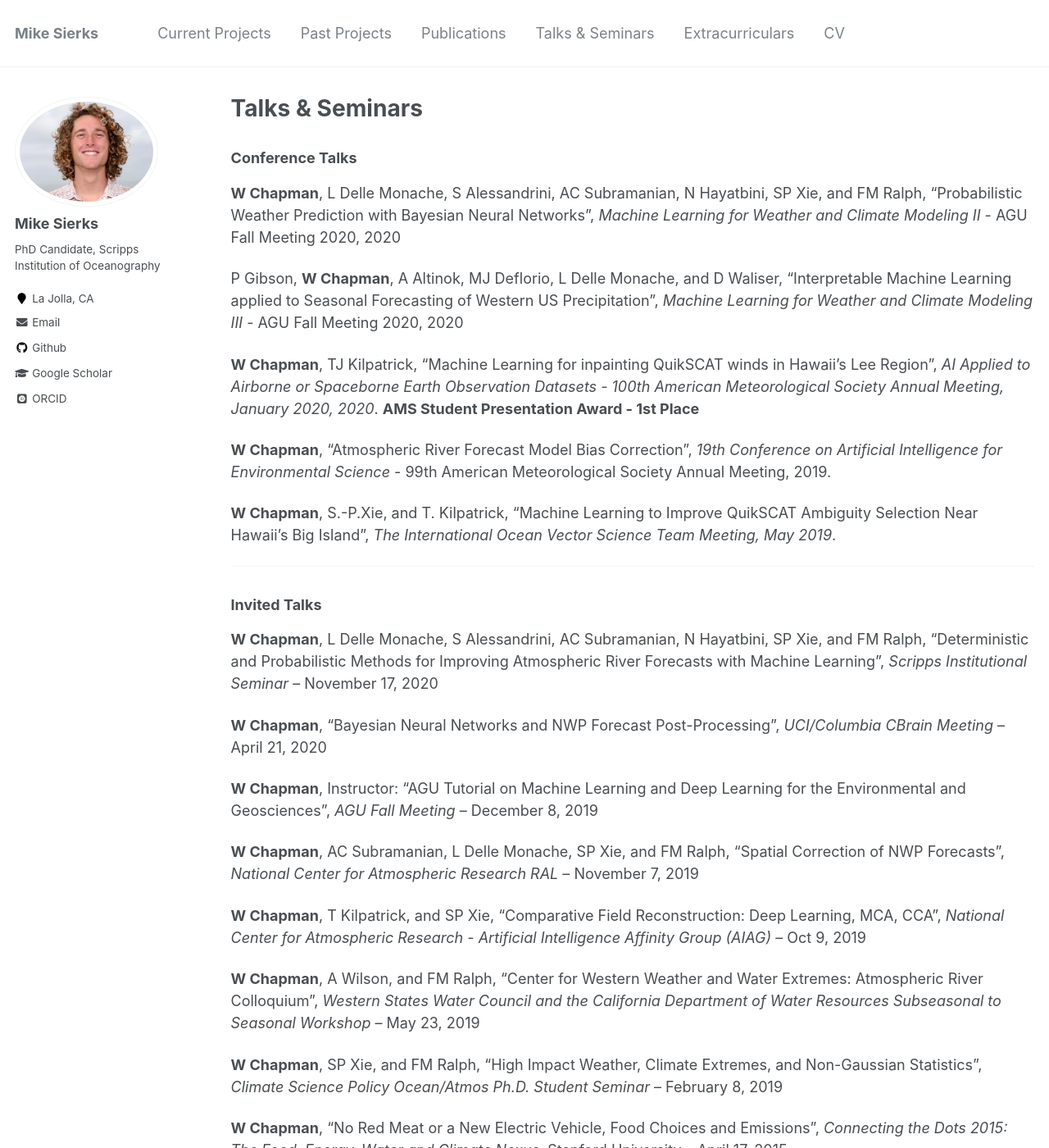
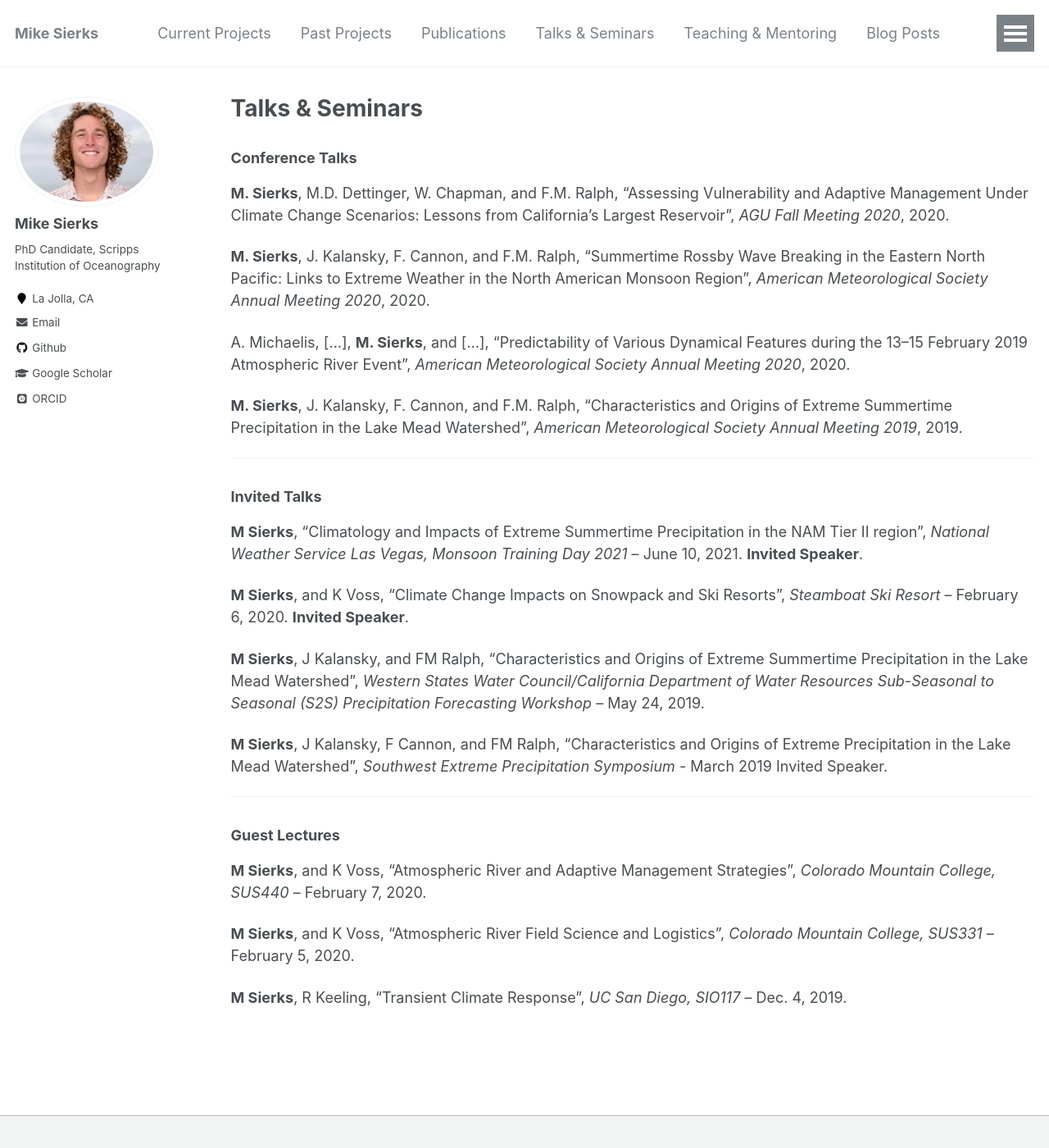
Before and after one commit to mdsierks/mdsierks.github.io, a Jekyll site: the page built from _pages/Seminars.md, in a window 1280 px wide and 1400 px high. Shown: the whole window at 82% size. Built offline with Jekyll 4.4.1, drawn with Linux system fonts in a browser that asks for light colours; some web fonts are replaced; some of the changed text lies outside the part shown.

Commit message:
blogs,teaching,seminars

```diff
--- a/_data/navigation.yml
+++ b/_data/navigation.yml
@@ -16,17 +16,12 @@
   - title: "Talks & Seminars"
     url: /seminars/
 
-  # - title: "Teaching"
-  #   url: /teaching/
 
-  # - title: "Portfolio"
-  #   url: /portfolio/
+  - title: "Teaching & Mentoring"
+    url: /teach/
 
-  - title: "Extracurriculars"
-    url: /extrac/
-
-  # - title: "Blog Posts"
-  #   url: /year-archive/
+  - title: "Blog Posts"
+    url: /blog/
 
   - title: "CV"
     url: /cv/
--- a/_pages/Seminars.md
+++ b/_pages/Seminars.md
@@ -20,37 +20,32 @@
 
 ### Conference Talks
 
-**W Chapman**, L Delle Monache, S Alessandrini, AC Subramanian, N Hayatbini, SP Xie, and FM Ralph, "Probabilistic Weather Prediction with Bayesian Neural Networks", *Machine Learning for Weather and Climate Modeling II* - AGU Fall Meeting 2020, 2020
+**M. Sierks**, M.D. Dettinger, W. Chapman, and F.M. Ralph, “Assessing Vulnerability and Adaptive Management Under Climate Change Scenarios: Lessons from California’s Largest Reservoir”, *AGU Fall Meeting 2020*, 2020.
 
-P Gibson, **W Chapman**, A Altinok, MJ Deflorio, L Delle Monache, and D Waliser, "Interpretable Machine Learning applied to Seasonal Forecasting of Western US Precipitation", *Machine Learning for Weather and Climate Modeling III* - AGU Fall Meeting 2020, 2020
+**M. Sierks**, J. Kalansky, F. Cannon, and F.M. Ralph, “Summertime Rossby Wave Breaking in the Eastern North Pacific: Links to Extreme Weather in the North American Monsoon Region”, *American Meteorological Society Annual Meeting 2020*, 2020.
 
+A. Michaelis, [...], **M. Sierks**, and [...], “Predictability of Various Dynamical Features during the 13–15 February 2019 Atmospheric River Event”, *American Meteorological Society Annual Meeting 2020*, 2020.
 
-**W Chapman**, TJ Kilpatrick, "Machine Learning for inpainting QuikSCAT winds in Hawaii's Lee Region", *AI Applied to Airborne or Spaceborne Earth Observation Datasets - 100th American Meteorological Society Annual Meeting, January 2020, 2020*. **AMS Student Presentation Award - 1st Place**
-
-
-**W Chapman**, "Atmospheric River Forecast Model Bias Correction", *19th Conference on Artificial Intelligence for Environmental Science* -  99th American Meteorological Society Annual Meeting, 2019.
-
-**W Chapman**, S.-P.Xie, and T. Kilpatrick, "Machine Learning to Improve QuikSCAT Ambiguity Selection Near Hawaii’s Big Island", *The International Ocean Vector Science Team Meeting, May 2019*.
+**M. Sierks**, J. Kalansky, F. Cannon, and F.M. Ralph, “Characteristics and Origins of Extreme Summertime Precipitation in the Lake Mead Watershed”, *American Meteorological Society Annual Meeting 2019*, 2019.
 
 
 --------------------
 ### Invited Talks
 
 
-**W Chapman**, L Delle Monache, S Alessandrini, AC Subramanian, N Hayatbini, SP Xie, and FM Ralph, "Deterministic and Probabilistic Methods for Improving Atmospheric River Forecasts with Machine Learning", *Scripps Institutional Seminar* -- November 17, 2020
+**M Sierks**, “Climatology and Impacts of Extreme Summertime Precipitation in the NAM Tier II region”, *National Weather Service Las Vegas, Monsoon Training Day 2021* – June 10, 2021. **Invited Speaker**.
 
-**W Chapman**, "Bayesian Neural Networks and NWP Forecast Post-Processing", *UCI/Columbia CBrain Meeting* -- April 21, 2020
+**M Sierks**, and K Voss, “Climate Change Impacts on Snowpack and Ski Resorts”, *Steamboat Ski Resort* – February 6, 2020. **Invited Speaker**.
 
-**W Chapman**, Instructor: "AGU Tutorial on Machine Learning and Deep Learning for the Environmental and Geosciences", *AGU Fall Meeting* -- December 8, 2019
+**M Sierks**, J Kalansky, and FM Ralph, “Characteristics and Origins of Extreme Summertime Precipitation in the Lake Mead Watershed”, *Western States Water Council/California Department of Water Resources Sub-Seasonal to Seasonal (S2S) Precipitation Forecasting Workshop* – May 24, 2019.
 
-**W Chapman**, AC Subramanian, L Delle Monache, SP Xie, and FM Ralph, "Spatial Correction of NWP Forecasts", *National Center for Atmospheric Research RAL* -- November 7, 2019
+**M Sierks**, J Kalansky, F Cannon, and FM Ralph, “Characteristics and Origins of Extreme Precipitation in the Lake Mead Watershed”, *Southwest Extreme Precipitation Symposium* - March 2019 Invited Speaker.
 
-**W Chapman**, T Kilpatrick, and SP Xie, "Comparative Field Reconstruction: Deep Learning, MCA, CCA", *National Center for Atmospheric Research - Artificial Intelligence Affinity Group (AIAG)* -- Oct 9, 2019
+--------------------
+### Guest Lectures
 
-**W Chapman**, A Wilson, and FM Ralph, "Center for Western Weather and Water Extremes: Atmospheric River Colloquium", *Western States Water Council and the California Department of Water Resources Subseasonal to Seasonal Workshop* -- May 23, 2019
+**M Sierks**, and K Voss, “Atmospheric River and Adaptive Management Strategies”, *Colorado Mountain College, SUS440* – February 7, 2020.
 
+**M Sierks**, and K Voss, “Atmospheric River Field Science and Logistics”, *Colorado Mountain College, SUS331* – February 5, 2020.
 
-**W Chapman**, SP Xie, and FM Ralph, "High Impact Weather, Climate Extremes, and Non-Gaussian Statistics", *Climate Science Policy Ocean/Atmos Ph.D. Student Seminar* -- February 8, 2019
-
-
-**W Chapman**, "No Red Meat or a New Electric Vehicle, Food Choices and Emissions", *Connecting the Dots 2015: The Food, Energy, Water and Climate Nexus*, Stanford University -- April 17, 2015
+**M Sierks**, R Keeling, “Transient Climate Response”, *UC San Diego, SIO117* – Dec. 4, 2019.
```
Also changed, not shown: _pages/blog.md (added, +24 -0 lines), _pages/extrac.md (deleted, +0 -25 lines), _pages/teach.md (added, +33 -0 lines), 2 other files.
